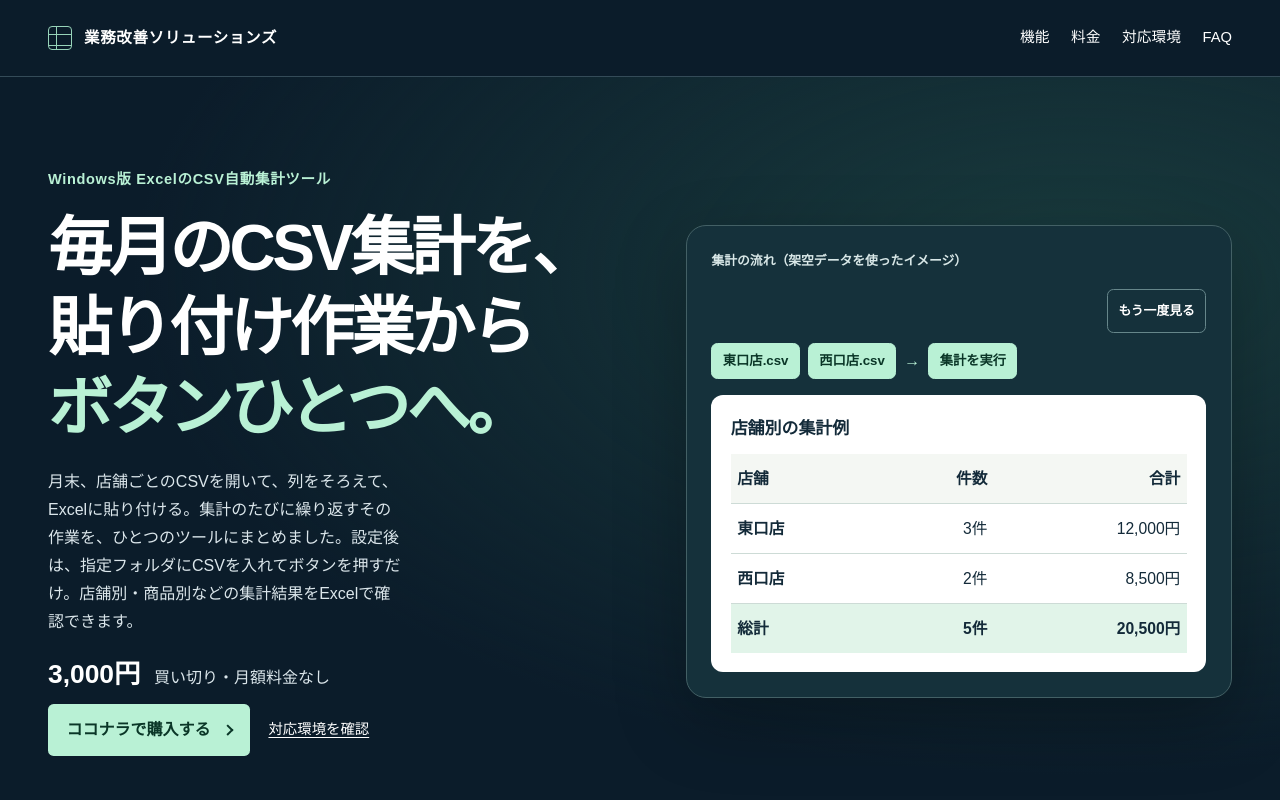
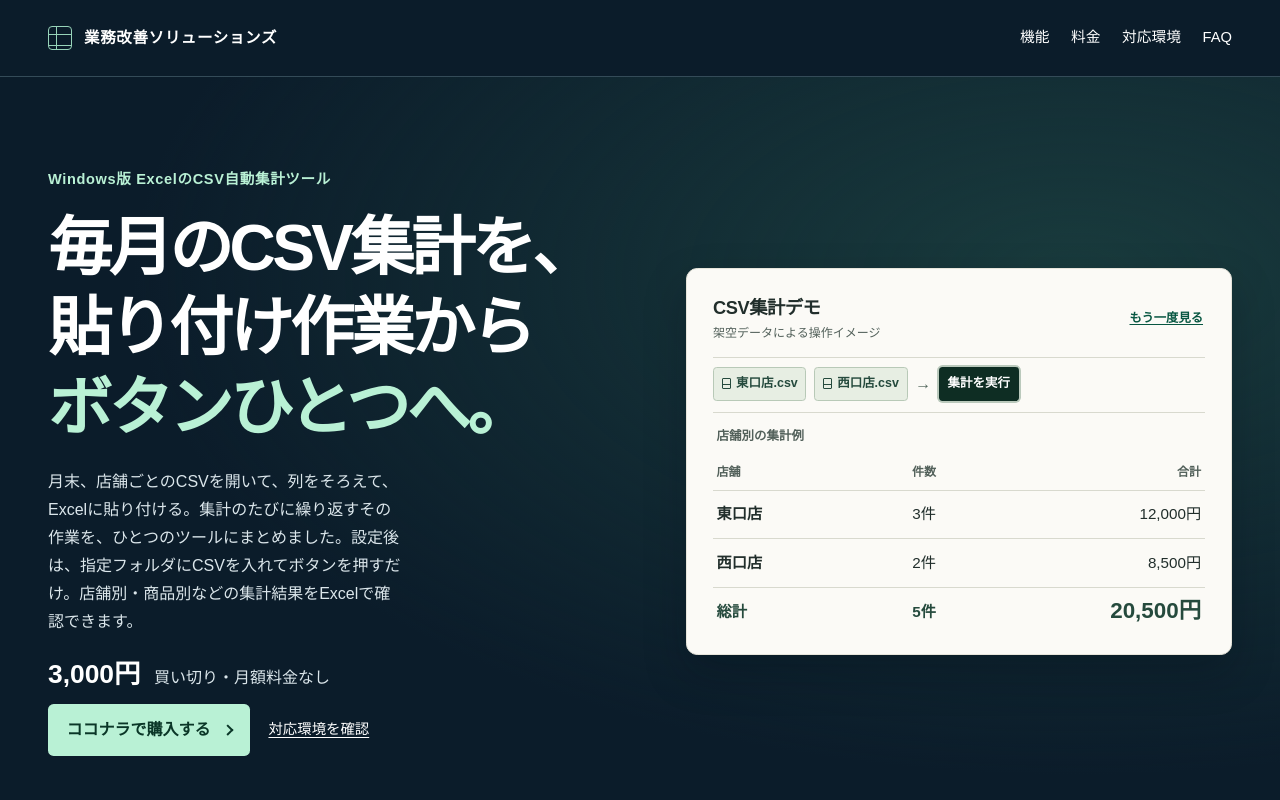
Before and after one commit to 1076584g-stack/business-automation-site, a plain HTML site: page index.html in a window 1280 px wide. Shown: the top 800 px of the page. Drawn offline with Linux system fonts and the light colour scheme.

Commit message:
集計デモを帳票風のデザインに調整

```diff
--- a/index.html
+++ b/index.html
@@ -55,42 +55,62 @@
     .dark .button { background:var(--mint); color:#0a3627; }
     .dark .button:hover { background:#dcfaeb; }
     .button:hover { text-decoration:underline; }
-    .sample { border:1px solid #436065; border-radius:1.25rem; background:#15313b; color:white; padding:clamp(.75rem,2.45vw,1.55rem); box-shadow:0 24px 70px #0004; }
-    figcaption { font-size:.8rem; font-weight:700; color:#d8e7e7; margin-bottom:1rem; }
-    .flow { display:flex; flex-wrap:wrap; align-items:center; gap:.35rem .5rem; margin:0 0 1rem; }
-    .flow span:not([aria-hidden]) { background:#213e47; border:1px solid #527377; border-radius:.4rem; padding:.33rem .65rem; font-weight:700; font-size:.83rem; }
-    .flow span[aria-hidden] { color:var(--mint); }
-    .demo-heading { display:flex; justify-content:flex-end; margin-bottom:.65rem; }
-    .demo-control { min-height:44px; padding:.35rem .65rem; border:1px solid #66868a; border-radius:.4rem; background:transparent; color:white; font:inherit; font-size:.8rem; font-weight:750; cursor:pointer; }
-    .demo-control:hover { background:#284650; }
-    .demo-stage,.sample-result { position:relative; }
-    .flow span.is-selected,.flow span.is-clicked { background:var(--mint); border-color:var(--mint); color:#0a3627; }
+    .sample {
+      --sheet:#fbfaf6; --rule:#d8d9ce; --sheet-ink:#212e2b; --sheet-muted:#52605a;
+      display:grid; grid-template-columns:minmax(0,1fr) auto; align-items:center;
+      gap:.9rem .6rem; min-width:0; margin:0;
+      border:1px solid #e7e5db; border-radius:.7rem; background:var(--sheet); color:var(--sheet-ink);
+      padding:clamp(.8rem,2.6vw,1.65rem); box-shadow:0 18px 42px #040b1740;
+    }
+    .sample figcaption { color:var(--sheet-muted); font-size:.75rem; line-height:1.45; }
+    .sample figcaption strong { display:block; margin-bottom:.22rem; color:var(--sheet-ink); font-size:1.14rem; font-weight:780; letter-spacing:-.025em; }
+    .demo-heading { justify-self:end; }
+    .demo-control {
+      min-height:44px; padding:.2rem .1rem; border:0; background:none; color:var(--green);
+      font:inherit; font-size:.77rem; font-weight:700; text-decoration:underline; text-underline-offset:.2em; cursor:pointer;
+    }
+    .demo-control:hover { color:var(--sheet-ink); }
+    .sample :focus-visible { outline-color:#87531b; }
+    .demo-stage { grid-column:1 / -1; position:relative; min-width:0; }
+    .flow { display:flex; flex-wrap:wrap; align-items:center; gap:.28rem .48rem; padding:.55rem 0 .7rem; border-block:1px solid var(--rule); }
+    .flow [data-demo-file],.flow [data-demo-run] { display:inline-flex; align-items:center; gap:.34rem; padding:.32rem .48rem; border:1px solid transparent; border-radius:.23rem; font-size:.78rem; font-weight:680; }
+    .flow [data-demo-file]::before { content:""; width:.56rem; height:.7rem; flex:none; border:1px solid currentColor; border-radius:1px; background:linear-gradient(0deg, transparent 35%,currentColor 36% 48%,transparent 49%); }
+    .flow [data-demo-file].is-selected { border-color:#b8c9b7; background:#e7eee3; color:#254a3d; }
+    .flow > [aria-hidden] { color:#51665b; }
+    .flow [data-demo-run] { background:#224438; color:white; }
+    .flow [data-demo-run].is-clicked { background:#0e2d23; box-shadow:0 0 0 2px #bac9bc; }
+    .sample-result { position:relative; padding-top:.85rem; }
     .sample[data-state="selecting"] table,.sample[data-state="processing"] table { visibility:hidden; }
-    .demo-status { position:absolute; inset:0; display:grid; align-content:center; justify-items:center; gap:.65rem; padding:1rem; text-align:center; font-weight:800; }
+    .demo-status { position:absolute; inset:.85rem 0 0; display:grid; align-content:center; justify-items:start; gap:.25rem; padding:.75rem clamp(.3rem,2vw,1rem); text-align:left; }
     .demo-status[hidden] { display:none; }
-    .demo-status small { color:var(--muted); font-size:.83rem; font-weight:500; }
-    .demo-progress { display:none; width:min(12rem,75%); height:.45rem; margin-top:.2rem; border-radius:1rem; overflow:hidden; background:#e0eee8; }
-    .demo-progress::before { content:""; display:block; width:60%; height:100%; border-radius:inherit; background:var(--green); }
+    .demo-status strong { font-weight:780; font-size:1.15rem; }
+    .demo-status small { color:var(--sheet-muted); font-size:.82rem; }
+    .demo-progress { display:none; width:min(9rem,75%); height:2px; margin-top:.7rem; overflow:hidden; background:#d9dfd4; }
+    .demo-progress::before { content:""; display:block; width:60%; height:100%; background:var(--green); }
     .sample[data-state="processing"] .demo-progress { display:block; }
-    .demo-cursor { position:absolute; top:0; left:0; width:1.5rem; height:1.65rem; z-index:1; pointer-events:none; opacity:0; filter:drop-shadow(0 1px 2px #0009); }
-    .demo-cursor::before { content:""; position:absolute; inset:0; background:#091a26; clip-path:polygon(0 0, 100% 66%, 57% 70%, 42% 100%); }
-    .demo-cursor::after { content:""; position:absolute; inset:3px 5px 6px 3px; background:white; clip-path:polygon(0 0, 100% 66%, 57% 70%, 42% 100%); }
+    .demo-cursor { position:absolute; top:0; left:0; width:1.05rem; height:1.25rem; z-index:1; pointer-events:none; opacity:0; filter:drop-shadow(0 1px 1px #0005); }
+    .demo-cursor::before { content:""; position:absolute; inset:0; background:#182520; clip-path:polygon(0 0,100% 63%,58% 67%,77% 93%,61% 100%,42% 73%,20% 97%); }
+    .demo-cursor::after { content:""; position:absolute; inset:2px 3px 4px 2px; background:#fff; clip-path:polygon(0 0,100% 68%,55% 70%,48% 100%); }
     .sample[data-state="selecting"] .demo-cursor { opacity:1; }
-    .demo-cursor.is-clicking { filter:drop-shadow(0 0 5px #72eeb2) drop-shadow(0 1px 2px #0009); }
+    .demo-cursor.is-clicking::before,.demo-cursor.is-clicking::after { scale:.84; transform-origin:top left; }
     @media (prefers-reduced-motion:no-preference) {
       .demo-cursor { transition:transform .48s cubic-bezier(.25,.75,.25,1); }
       .sample[data-state="processing"] .demo-progress::before { animation:demo-progress 1s ease-out both; }
+      .sample[data-state="complete"] table { animation:demo-reveal .35s ease-out both; }
       @keyframes demo-progress { from { width:10%; } to { width:96%; } }
+      @keyframes demo-reveal { from { opacity:0; } to { opacity:1; } }
     }
     @media (prefers-reduced-motion:reduce) { .sample[data-state="selecting"] .demo-cursor { opacity:0; } }
-    .sample-result { background:white; color:var(--ink); padding:clamp(.65rem,2vw,1.2rem); border-radius:.75rem; }
-    table { width:100%; border-collapse:collapse; font-size:clamp(.77rem,1.6vw,.98rem); font-variant-numeric:tabular-nums; }
-    caption { text-align:left; font-weight:800; font-size:1.06rem; padding-bottom:.65rem; }
-    th,td { padding:.67rem .42rem; border-bottom:1px solid var(--line); text-align:left; }
-    td, th:not(:first-child) { text-align:right; }
-    thead { background:var(--paper); }
-    tfoot { background:#e1f4e9; font-weight:800; }
-    tfoot th,tfoot td { border-bottom:0; }
+    .sample table { width:100%; border-collapse:collapse; font-size:clamp(.78rem,1.65vw,.95rem); font-variant-numeric:tabular-nums; }
+    .sample caption { text-align:left; font-weight:760; font-size:.78rem; color:var(--sheet-muted); padding:0 .22rem .45rem; }
+    .sample th,.sample td { padding:.65rem .22rem; border-bottom:1px solid var(--rule); text-align:left; }
+    .sample td,.sample th:not(:first-child) { text-align:right; }
+    .sample thead th { padding-block:.42rem; color:var(--sheet-muted); font-size:.75rem; font-weight:600; }
+    .sample tbody th { font-weight:650; }
+    .sample tfoot { font-weight:800; color:#254a3d; }
+    .sample tfoot th,.sample tfoot td { border-bottom:0; padding-block:.68rem .12rem; }
+    .sample tfoot td:last-child { font-size:clamp(1.05rem,2.2vw,1.4rem); line-height:1.2; }
+
     section.content { padding-block:clamp(2.65rem,6.5vw,5.25rem); }
     .tint { background:var(--paper); }
     .intro { max-width:65ch; margin-bottom:1.65rem; color:var(--muted); }
@@ -165,7 +185,7 @@
           </div>
         </div>
         <figure class="sample">
-          <figcaption>集計の流れ（架空データを使ったイメージ）</figcaption>
+          <figcaption><strong>CSV集計デモ</strong>架空データによる操作イメージ</figcaption>
           <div class="demo-heading"><button type="button" class="demo-control" hidden>デモを再生</button></div>
           <div class="demo-stage">
             <div class="flow"><span data-demo-file>東口店.csv</span><span data-demo-file>西口店.csv</span><span aria-hidden="true">→</span><span data-demo-run>集計を実行</span></div>
@@ -328,10 +348,10 @@
           [1510, () => { files[1].classList.add("is-selected"); cursor.classList.add("is-clicking"); }],
           [1840, () => {
             moveTo(runButton);
-            setState("selecting", "2件のCSVを選択", "Excelで「集計を実行」を押します");
+            setState("selecting", "2つのCSVを選択", "Excelで「集計を実行」を押します");
           }],
           [2400, () => { runButton.classList.add("is-clicked"); cursor.classList.add("is-clicking"); }],
-          [2580, () => setState("processing", "集計中…", "2件のCSVを店舗別に集計")],
+          [2580, () => setState("processing", "集計中…", "店舗ごとに売上を集計")],
           [3660, () => setState("complete")]
         ];
         timers = steps.map(([delay, action]) => setTimeout(action, delay));
@@ -350,7 +370,7 @@
       // 画面内に入ったときだけ、初回のデモを自動再生します。
       if (!reducedMotion.matches && "IntersectionObserver" in window) {
         observer = new IntersectionObserver(([entry]) => {
-          if (entry.isIntersecting && !reducedMotion.matches) play(false);
+          if (entry.intersectionRatio >= .4 && !reducedMotion.matches) play(false);
         }, { threshold: .4 });
         observer.observe(sample);
       }
```
Also changed, not shown: 2 other files.
